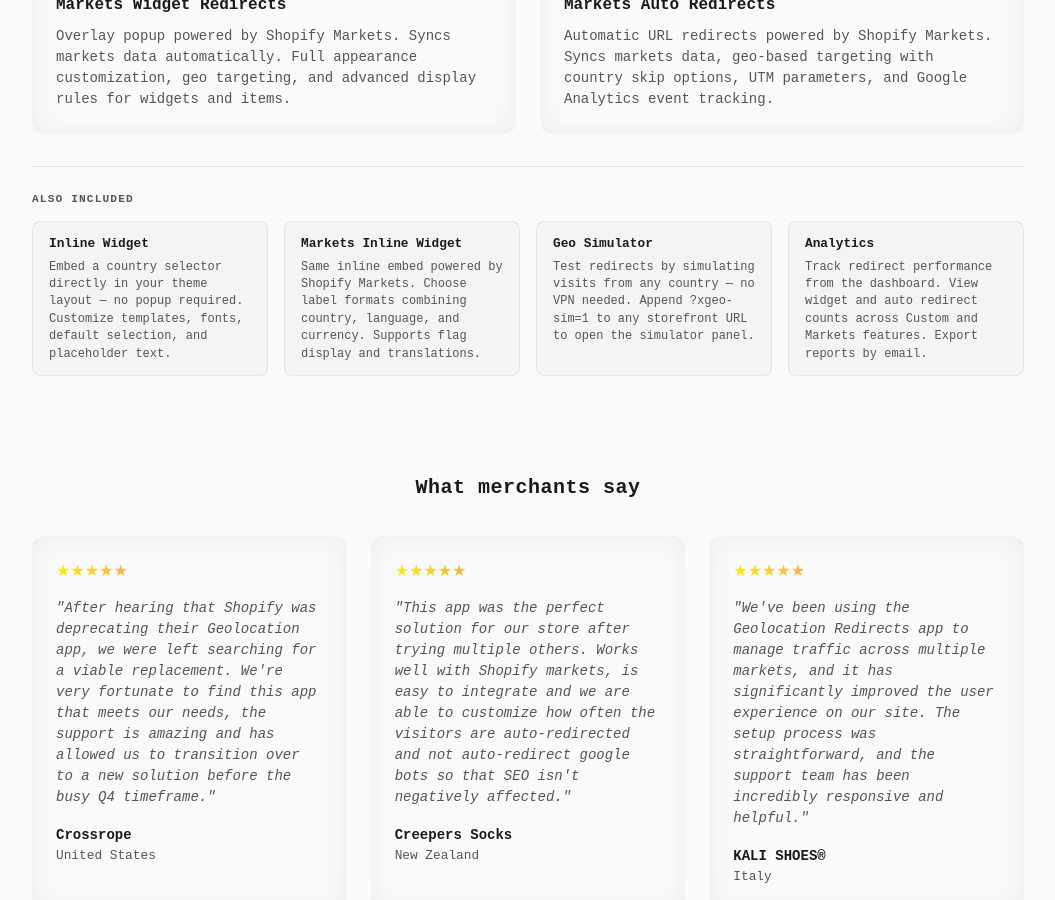
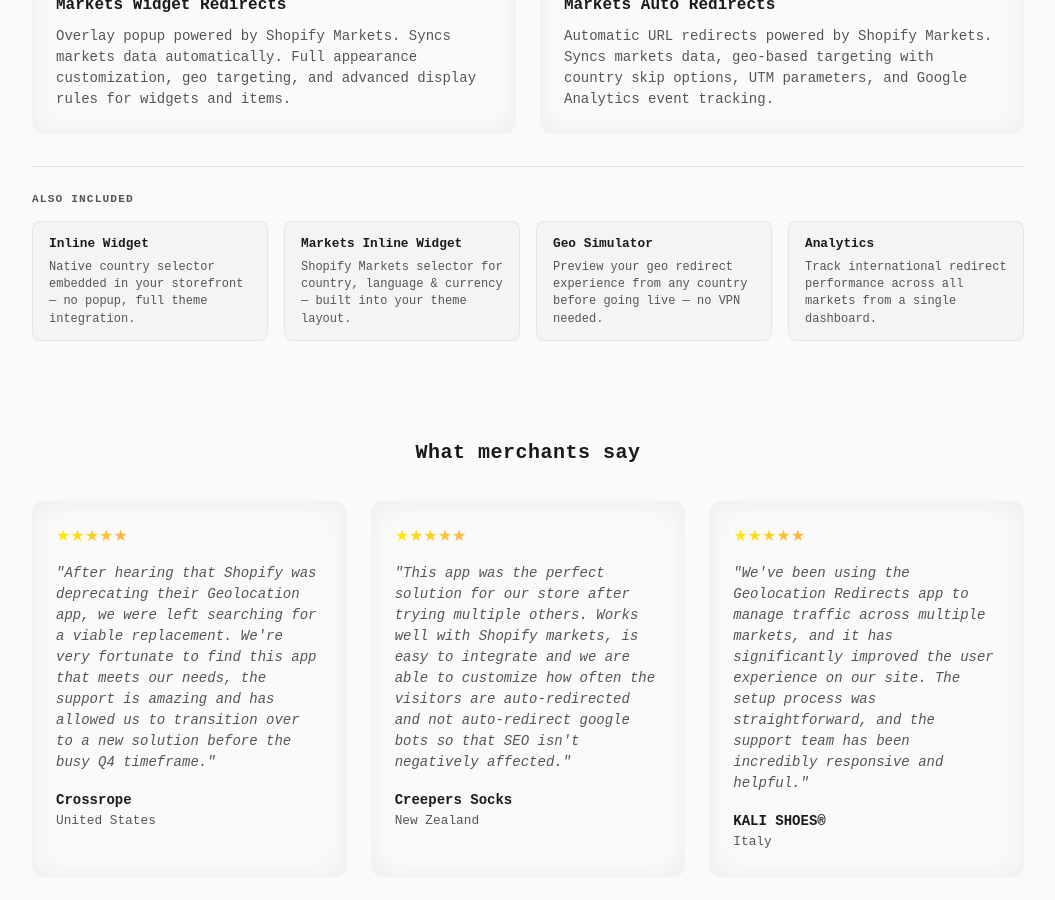
Before and after one commit to Sanj718/xapps, a Jekyll site: the page built from index.html, in a window 1280 px wide and 900 px high, scrolled down 1650 px. Shown: the whole window, without its empty margins (112-1167 px from the left). Built offline with Jekyll 4.4.1, drawn with Linux system fonts in a browser that asks for light colours.

Commit message:
feat: tighten 'Also included' copy for SEO and clarity

```diff
--- a/index.html
+++ b/index.html
@@ -246,19 +246,19 @@
     <div class="features__also-grid">
       <div class="features__also-item">
         <p class="features__also-title">Inline Widget</p>
-        <p class="features__also-desc">Embed a country selector directly in your theme layout — no popup required. Customize templates, fonts, default selection, and placeholder text.</p>
+        <p class="features__also-desc">Native country selector embedded in your storefront — no popup, full theme integration.</p>
       </div>
       <div class="features__also-item">
         <p class="features__also-title">Markets Inline Widget</p>
-        <p class="features__also-desc">Same inline embed powered by Shopify Markets. Choose label formats combining country, language, and currency. Supports flag display and translations.</p>
+        <p class="features__also-desc">Shopify Markets selector for country, language &amp; currency — built into your theme layout.</p>
       </div>
       <div class="features__also-item">
         <p class="features__also-title">Geo Simulator</p>
-        <p class="features__also-desc">Test redirects by simulating visits from any country — no VPN needed. Append <code>?xgeo-sim=1</code> to any storefront URL to open the simulator panel.</p>
+        <p class="features__also-desc">Preview your geo redirect experience from any country before going live — no VPN needed.</p>
       </div>
       <div class="features__also-item">
         <p class="features__also-title">Analytics</p>
-        <p class="features__also-desc">Track redirect performance from the dashboard. View widget and auto redirect counts across Custom and Markets features. Export reports by email.</p>
+        <p class="features__also-desc">Track international redirect performance across all markets from a single dashboard.</p>
       </div>
     </div>
   </div>
```
